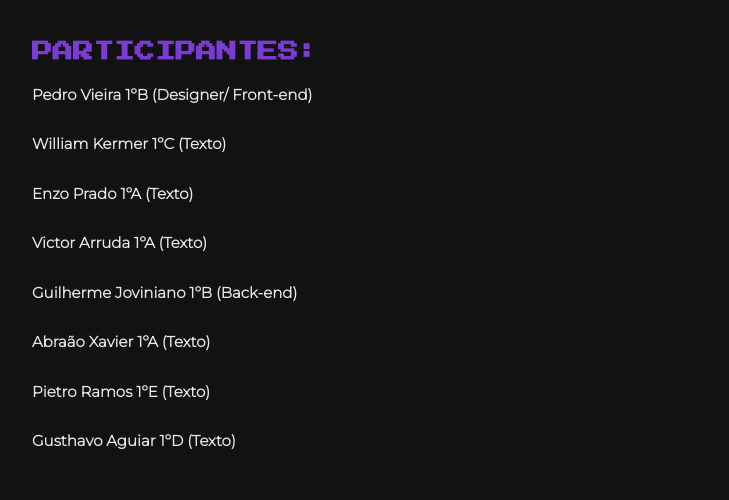
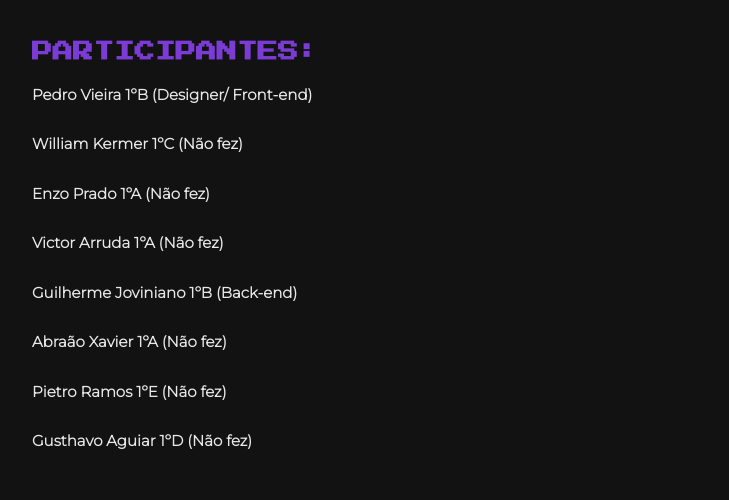
Before and after one commit to pedrovs3/Trabalho-escola, a plain HTML site: page index.html in a window 1280 px wide. Shown: the part 3380-3880 px from the top of the page, without its empty margins (238-967 px from the left). Drawn offline with Linux system fonts and the light colour scheme.

Commit message:
Update index.html

```diff
--- a/index.html
+++ b/index.html
@@ -134,13 +134,13 @@
             <div class="intro-text-content">
                 <h2>Participantes:</h2>
                 <p><a target="_blank" href="https://pedro-vieira-portfolio.netlify.app/">Pedro Vieira 1ºB (Designer/ Front-end)</a></p>
-                <p><a target="_blank" rel="nofollow" href="https://www.instagram.com/kmr.will/">William Kermer 1ºC (Texto)</a></p>
-                <p><a target="_blank" rel="nofollow" href="https://www.instagram.com/enzo_skr15/">Enzo Prado 1ºA (Texto)</a></p>
-                <p><a target="_blank" href="#">Victor Arruda 1ºA (Texto)</a></p>
+                <p><a target="_blank" rel="nofollow" href="https://www.instagram.com/kmr.will/">William Kermer 1ºC (Não fez)</a></p>
+                <p><a target="_blank" rel="nofollow" href="https://www.instagram.com/enzo_skr15/">Enzo Prado 1ºA (Não fez)</a></p>
+                <p><a target="_blank" href="#">Victor Arruda 1ºA (Não fez)</a></p>
                 <p><a target="_blank" href="https://www.instagram.com/gui_japo/">Guilherme Joviniano 1ºB (Back-end)</a></p>
-                <p><a target="_blank" href="#">Abraão Xavier 1ºA (Texto)</a></p>
-                <p><a target="_blank" href="https://www.instagram.com/_pietro.ozz/">Pietro Ramos 1ºE (Texto)</a></p>
-                <p><a target="_blank" href="https://www.instagram.com/guhxzy/">Gusthavo Aguiar 1ºD (Texto)</a></p>
+                <p><a target="_blank" href="#">Abraão Xavier 1ºA (Não fez)</a></p>
+                <p><a target="_blank" href="https://www.instagram.com/_pietro.ozz/">Pietro Ramos 1ºE (Não fez)</a></p>
+                <p><a target="_blank" href="https://www.instagram.com/guhxzy/">Gusthavo Aguiar 1ºD (Não fez)</a></p>
 
             </div>
             <div class="intro-img ">
```
